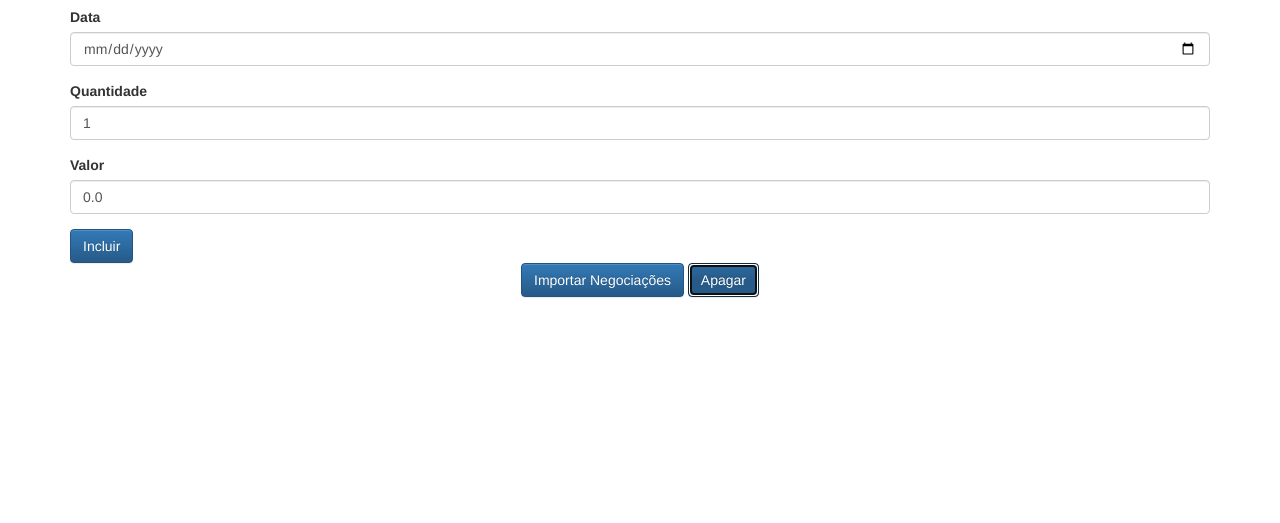
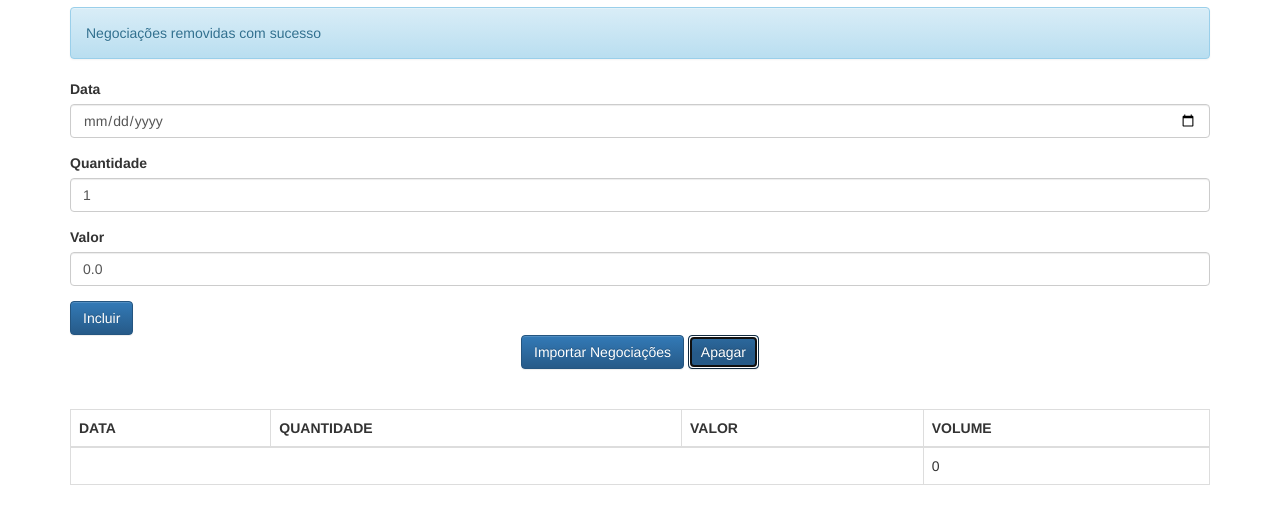
Before and after one commit to brunobc/aluraframe, a plain HTML site: page client/index.html in a window 1280 px wide. Both pictures are taken after a click on the button "Apagar". Shown: the part 63-586 px from the top of the page. Drawn offline with Linux system fonts and the light colour scheme.

Commit message:
JS II Aula 3 - Factory

```diff
--- a/client/index.html
+++ b/client/index.html
@@ -53,9 +53,11 @@
         <script src="js/app/models/Mensagem.js"></script>
         <script src="js/app/controllers/NegociacaoController.js"></script>
         <script src="js/app/helpers/DateHelper.js"></script>
+        <script src="js/app/helpers/Bind.js"></script>
         <script src="js/app/views/View.js"></script>
         <script src="js/app/views/NegociacoesView.js"></script>
         <script src="js/app/views/MensagemView.js"></script>
+        <script src="js/app/services/ProxyFactory.js"></script>
         <script>
             let negociacaoController = new NegociacaoController();
         </script>
--- a/client/js/app/controllers/NegociacaoController.js
+++ b/client/js/app/controllers/NegociacaoController.js
@@ -2,63 +2,45 @@ class NegociacaoController {
 
     constructor() {
         let $ = document.querySelector.bind(document);
+
         this._inputData = $('#data');
         this._inputQuantidade = $('#quantidade');
         this._inputValor = $('#valor');
 
-        let self = this; // guarda em uma variável o valor de this
-        this._listaNegociacoes = new Proxy(new ListaNegociacoes(), {
+        this._listaNegociacoes = new Bind(
+          new ListaNegociacoes(),
+          new NegociacoesView($('#negociacoesView')),
+          'adiciona', 'esvazia');
 
-            get(target, prop, receiver) {
-                if(['adiciona', 'esvazia'].includes(prop) && typeof(target[prop]) === typeof(Function)) {
-                    return function() {
-                        console.log(`método '${prop}' interceptado`);
-                        Reflect.apply(target[prop], target, arguments);
-
-                        self._negociacoesView.update(target);
-                    }
-                }
-                return Reflect.get(target, prop, receiver);
-            }
-        });
-
-        this._mensagem = new Mensagem();
-        this._mensagemView = new MensagemView($('#mensagemView'));
+        this._mensagem = new Bind(
+          new Mensagem(),
+          new MensagemView($('#mensagemView')),
+          'texto');
     }
 
     adiciona(event) {
-
         event.preventDefault();
         this._listaNegociacoes.adiciona(this._criaNegociacao());
-
         this._mensagem.texto = 'Negociação adicionada com sucesso';
-        this._mensagemView.update(this._mensagem);
-
         this._limpaFormulario();
     }
 
     apaga() {
-        // esvazia a lista
         this._listaNegociacoes.esvazia();
-
-        // exibe uma nova mensagem
         this._mensagem.texto = "Negociações removidas com sucesso";
-        // atualiza a view
-        this._mensagemView.update(this._mensagem);
     }
 
     _criaNegociacao() {
         return new Negociacao(
           DateHelper.textoParaData(this._inputData.value),
           this._inputQuantidade.value,
-          this._inputValor.value
-        );
+          this._inputValor.value);
     }
 
     _limpaFormulario() {
         this._inputData.value = '';
+        this._inputQuantidade.value = 1;
+        this._inputValor.value = 0.0;
         this._inputData.focus();
-        this._inputQuantidade.value = 1;
-        this._inputValor.value = 0.0
     }
 }
--- /dev/null
+++ b/client/js/app/helpers/Bind.js
@@ -0,0 +1,12 @@
+class Bind {
+
+    constructor(model, view, ...props) {
+
+        let proxy = ProxyFactory.create(model, props, model => {
+            view.update(model)
+        });
+
+        view.update(model);
+        return proxy;
+    }
+}
--- /dev/null
+++ b/client/js/app/services/ProxyFactory.js
@@ -0,0 +1,31 @@
+class ProxyFactory{
+
+    static create(objeto, props, acao) {
+
+        return new Proxy(objeto, {
+
+            get(target, prop, receiver) {
+
+                if(props.includes(prop) && typeof(target[prop]) == typeof(Function)) {
+                    return function() {
+                        console.log(`interceptando ${prop}`);
+                        let retorno = Reflect.apply(target[prop], target, arguments);
+                        acao(target);
+                        return retorno;
+                    }
+                }
+                return Reflect.get(target, prop, receiver);
+            },
+
+            set(target, prop, value, receiver) {
+                let retorno = Reflect.set(target, prop, value, receiver);
+                if(props.includes(prop)) acao(target);
+                return retorno;
+            }
+        })
+    }
+
+    static _ehFuncao(func) {
+        return typeof(func) == typeof(Function);
+    }
+}
```
